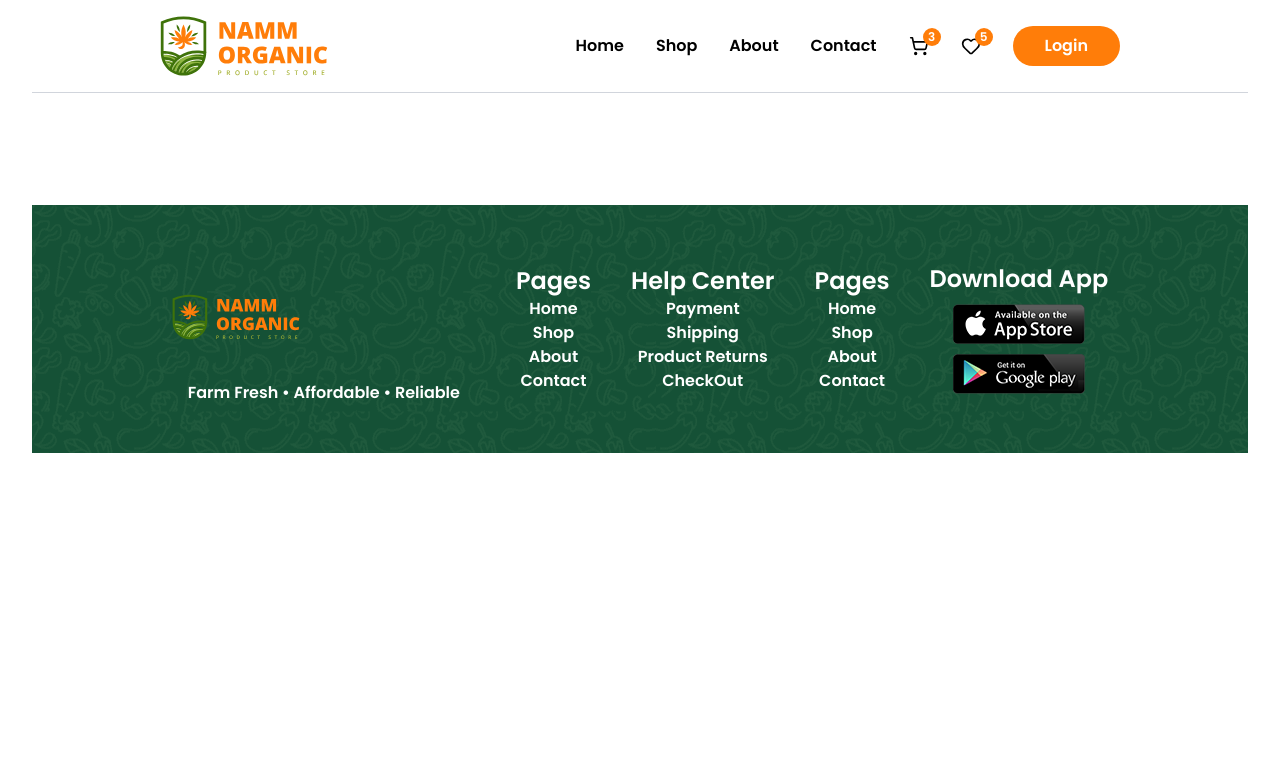
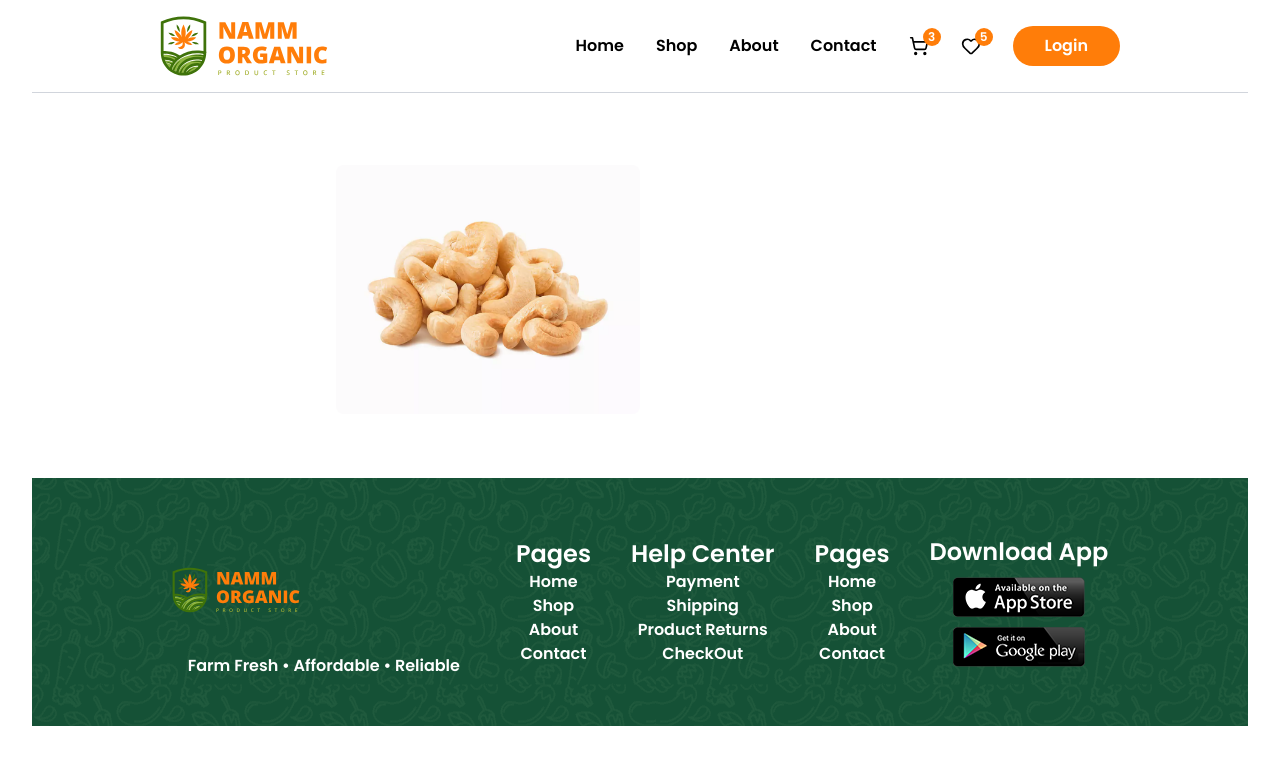
Before and after one commit to DukeMochama2022/Grocery, a React (Vite) app in the folder frontend/: page /product/1 in a window 1280 px wide. Shown: the top 764 px of the page. Built offline with nearby package versions, Linux system fonts and the light colour scheme.

Commit message:
Added some code

```diff
--- a/frontend/src/pages/ProductDetails.jsx
+++ b/frontend/src/pages/ProductDetails.jsx
@@ -6,12 +6,37 @@ const ProductDetails = () => {
   const { id } = useParams();
   const { productsData } = useContext(AppContext);
   const [product, setProduct] = useState(null);
+  const [mainImage, setMainImage] = useState(null);
 
   useEffect(() => {
-    const product = productsData.find((item) => item._id === id);
-    setProduct(product);
-  }, []);
-  return <div className="py-12"></div>;
+    if (productsData && productsData.length > 0) {
+      const product = productsData.find((item) => item._id === parseInt(id));
+      if (product) {
+        setProduct(product);
+        if (product.images && product.images.length > 0) {
+          setMainImage(product.images[0]);
+        }
+      }
+    }
+  }, [productsData, id]);
+  return (
+    <div className="py-12">
+      <div className="flex flex-col md:flex-row items-start mt-6 gap-6 justify-center">
+        <div className="flex flex-col items-center space-y-4 w-full md:w-1/2">
+          <div
+            className=" max-w-2xl w-full justify-center "
+            id="thumbnail-container"
+          >
+            <img
+              src={mainImage}
+              className="w-1/2 rounded-lg "
+              alt="product.name"
+            />
+          </div>
+        </div>
+      </div>
+    </div>
+  );
 };
 
 export default ProductDetails;
```
